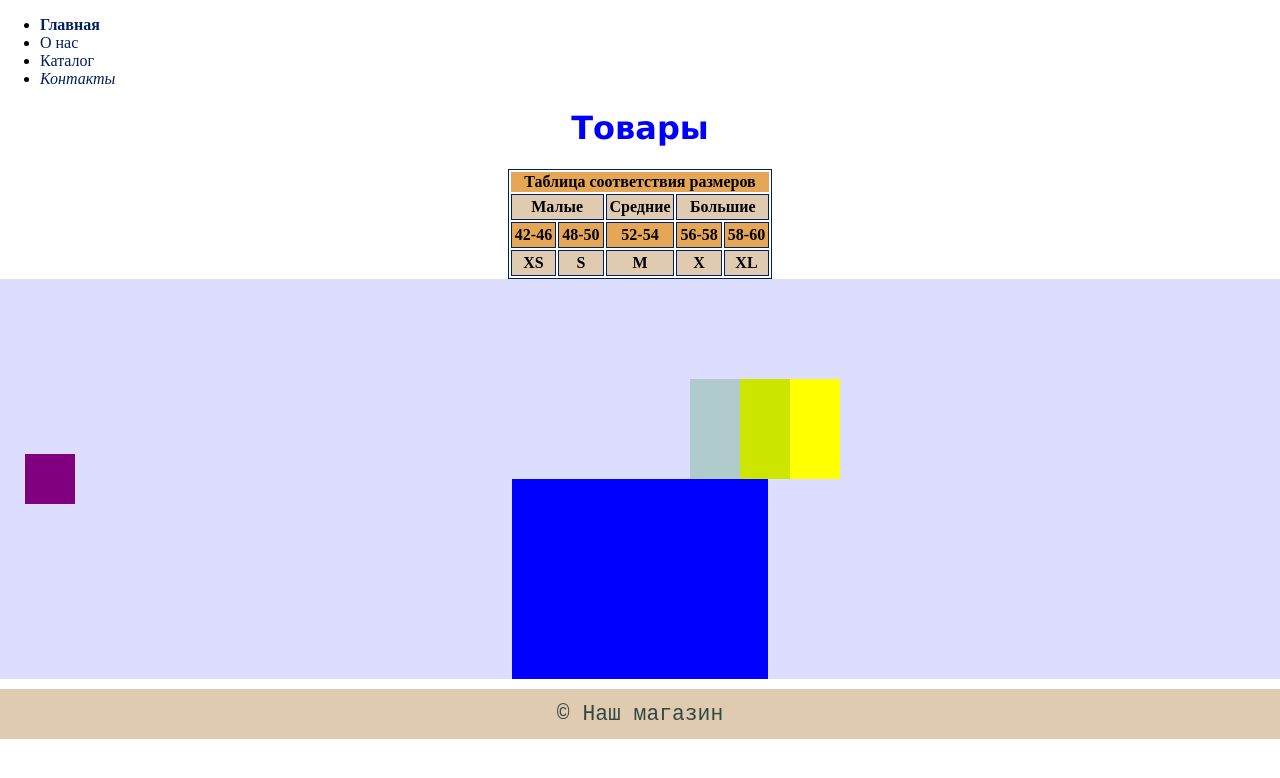
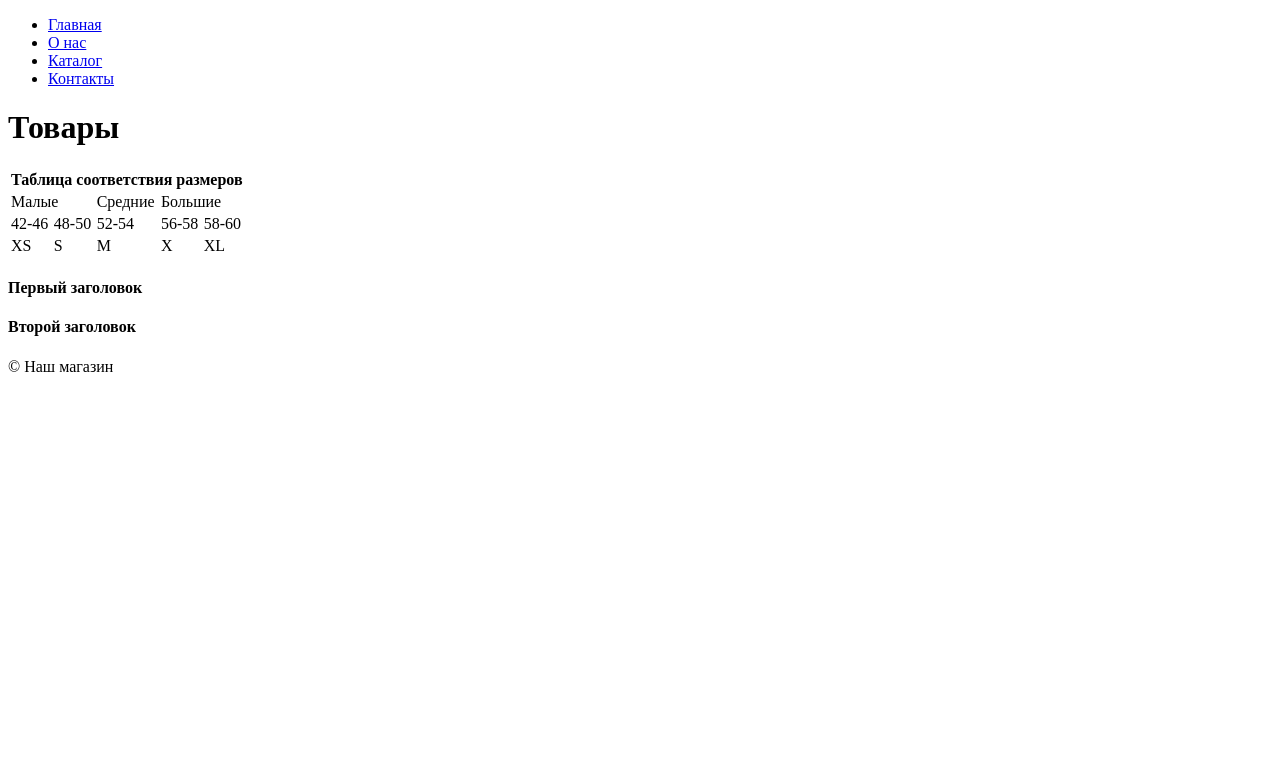
Before and after one commit to ipapMaster/WebDev, a PHP site: page /catalog.html in a window 1280 px wide. Shown: the top 778 px of the page. Run offline with PHP 8.4, Linux system fonts and the light colour scheme.

Commit message:
LessCompile

```diff
--- a/css/style.css
+++ b/css/style.css
@@ -1,223 +1,3 @@
-html,
-body {
-    margin: 0;
+div {
+  background-color: #234567;
 }
-
-.test_block {
-    width: 100px;
-    height: 50px;
-    border: 1px solid #002060;
-    margin: 0 auto;
-}
-
-.image {
-    float: right;
-    margin: 10px;
-    margin-top: 0;
-}
-
-.sidebar {
-    border: 1px solid #e0cbb0;
-    background-color: aliceblue;
-    width: 150px;
-    padding: 10px;
-    margin-left: 10px;
-    font-size: 20px;
-    float: left;
-}
-
-.vcenter {
-    border: 1px solid #fd7303;
-    width: 50px;
-    height: 20px;
-    margin-top: 15px;
-    margin-left: 25px;
-}
-
-footer {
-    margin-top: 10px;
-    background: #e0cbb0;
-    line-height: 50px;
-    text-align: center;
-    color: rgb(49, 72, 67);
-    font-family: 'Courier New', Courier, monospace;
-    font-size: 16pt;
-    clear: both;
-}
-
-h1 {
-    color: blue;
-    text-align: center;
-    font-family: 'Lucida Sans', 'Lucida Sans Regular', 'Lucida Grande', 'Lucida Sans Unicode', Geneva, Verdana, sans-serif
-}
-
-h2 {
-    color: blue;
-    text-align: center;
-    font-family: 'Lucida Sans', 'Lucida Sans Regular', 'Lucida Grande', 'Lucida Sans Unicode', Geneva, Verdana, sans-serif
-}
-
-fieldset {
-    margin-left: auto;
-    margin-right: auto;
-    width: 30%;
-    padding: 20px;
-    background: #eee8df;
-    color: blue;
-    border-radius: 2%;
-}
-
-input[type="submit"] {
-    margin-top: 10px;
-    margin-left: auto;
-    margin-right: auto;
-    display: flex;
-    background: #e0cbb0;
-    border-radius: 10%;
-}
-
-input[type="text"],
-input[type="tel"],
-input[type="email"] {
-    color: 5e3306;
-    border: 1px solid #5ee8df;
-    margin-bottom: 5px;
-    ;
-}
-
-select {
-    margin-top: 10px;
-    margin-bottom: 10px;
-    border: 1px solid #5ee8df;
-    color: red;
-}
-
-textarea {
-    border: 1px solid #5ee8df;
-    border-radius: 2%;
-}
-
-code pre {
-    background-color: #DDDDFF;
-    border: solid 1px #32a1ce;
-    font-size: 18pt;
-    color: #002060;
-}
-
-a {
-    text-decoration: none;
-}
-
-a:link {
-    color: #002060;
-}
-
-a:active {
-    color: red;
-}
-
-a:visited {
-    color: #3b5c5a;
-}
-
-a:hover {
-    color: #00ff00;
-    background: #ffff00;
-}
-
-.mail::before {
-    content: '\2709';
-}
-
-
-.mail2::first-letter {
-    font-size: 130%;
-    color: green;
-}
-
-.mail2 {
-    text-align: center;
-}
-
-table {
-    table-layout: fixed;
-    vertical-align: center;
-    text-align: center;
-    border: 1px solid #002060;
-    border-spacing: 2px;
-    margin-left: auto;
-    margin-right: auto;
-}
-
-tr, td {
-    border: 1px solid #002060;
-    padding: 3px;
-    font-weight: 600;
-}
-
-tr:nth-child(2n) {
-    background: #e0cbb0;
-}
-
-tr:nth-child(2n-1) {
-    background: #e5a756;
-}
-
-li:first-child {
-    font-weight: bold;
-}
-
-li:last-child {
-    font-style: italic;
-}
-
-h4 {
-    display: none;
-    width: 50%;
-}
-
-.container {
-    background: #DDDDFF;
-    display: flex;
-    flex-direction: column;
-    justify-content: center;
-    align-items: center;
-}
-
-.blocks {
-    position: absolute;
-}
-
-.block1, .block2 {
-    width: 100px;
-    height: 100px;
-}
-
-.block1 {
-    position: relative;
-    top: 100px;
-    left: 100px;
-    background: #008000;
-    opacity: 20%;
-    z-index: 99;
-}
-
-.block2 {
-    position: relative;
-    left: 150px;
-    background: yellow;
-}
-
-.block3 {
-    position: absolute;
-    width: 50px;
-    height: 50px;
-    left: 25px;
-    background: purple;
-}
-
-.block4 {
-    width: 20%;
-    height: 200px;
-    background: blue;
-}
```
Also changed, not shown: css/hamburger.css (added, +98 -0 lines), css/main.css (added, +52 -0 lines), hamburger.html (added, +26 -0 lines), js/script.js (added, +7 -0 lines), less/_globals.less (added, +7 -0 lines), less/main.less (added, +65 -0 lines).
